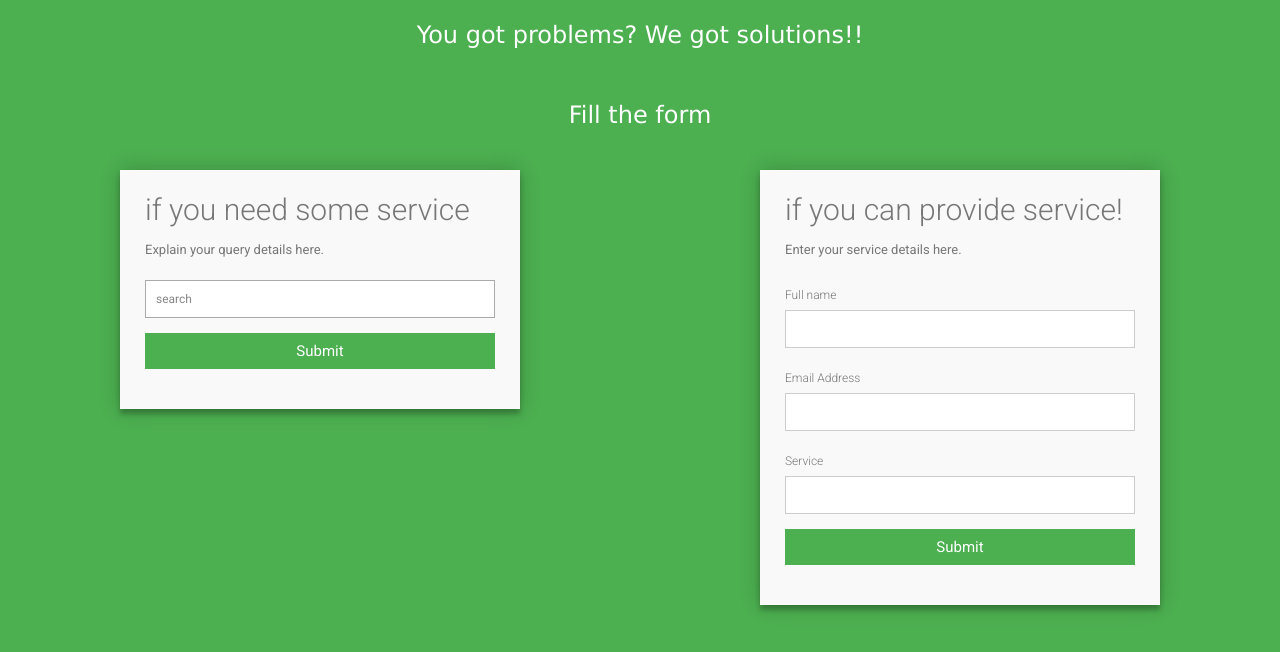
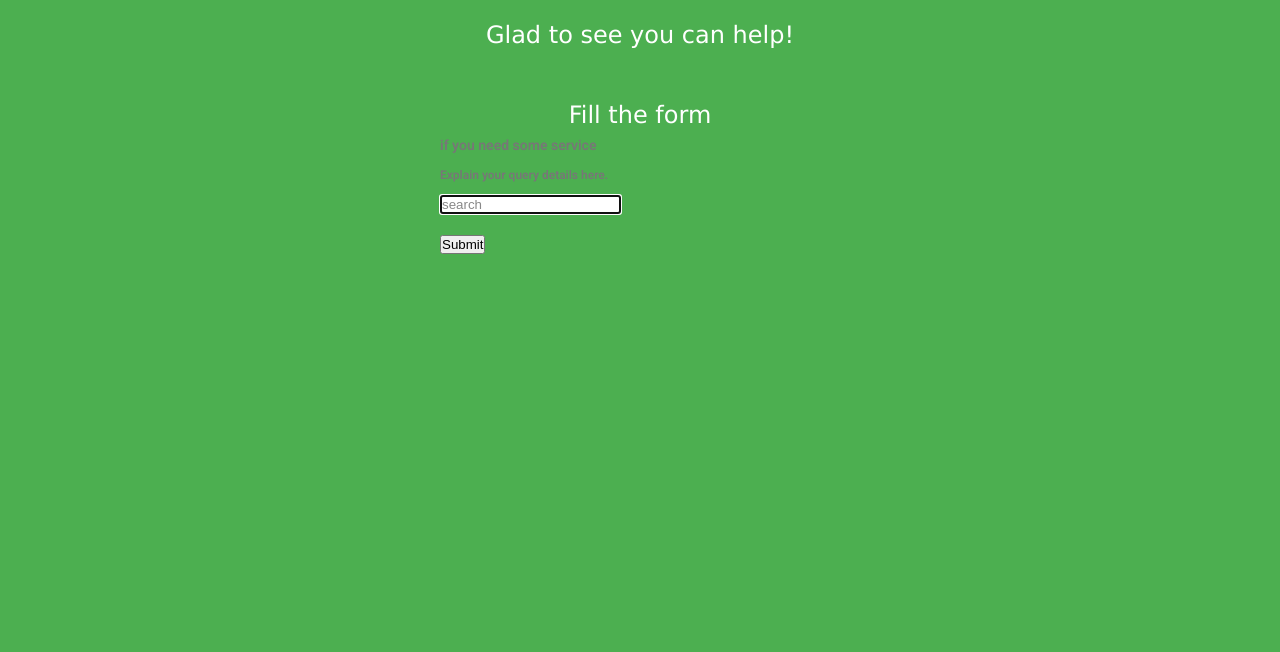
Before and after one commit to anushkrishnav/supdem, a Flask app: page / in a window 1280 px wide. Shown: the top 652 px of the page. Run offline with Flask 2, Linux system fonts and the light colour scheme.

Commit message:
Flow Updated

```diff
--- a/appli.py
+++ b/appli.py
@@ -11,10 +11,23 @@ migrate = Migrate(app, db=db)
 
 from model import Supplier, User
 from forms import UserForm, SupplierForm
-
+@app.route("/home", methods=['GET', 'POST'])
 @app.route("/", methods=['GET', 'POST'])
 def home():
-    #SupplierForm
+    #User Form
+    # Rf = UserForm()
+    # sFor = request.form['contact']
+    # print(sFor)
+    if request.method == "POST":
+            # sFor = request.form['contact']#User(email=Rf.email.data, name=Rf.name.data, service=Rf.service.data)
+
+            return redirect(url_for('recommendation',sFor=sFor))
+
+    return render_template('home.html')#,form=Rf)
+
+@app.route("/supplier", methods=['GET', 'POST'])
+def supplier():
+    #Supplier Form
     Sf = SupplierForm()
     Rf = UserForm()
     if request.method == "POST":
@@ -22,16 +35,25 @@ def home():
             db.session.add(sfor)
             db.session.commit()
             flash('Congratulations, you are now a registered Supplier!')
-            return redirect(url_for('data'))
+            return redirect(url_for('home'))
 
-    return render_template('index.html',form=Sf)
+    return render_template('supplier.html',form=Sf)
 
 @app.route("/data",methods = ['GET','POST'])
 def data():
     if request.method == 'GET':
         Supp = Supplier.query.all()
+        print("data",Supp)
+
         return render_template('data.html',Supp=Supp)
 
+@app.route("/recommendation",methods = ['GET','POST'])
+def recommendation():
+    if request.method == 'GET':
+        Supp = Supplier.query.all()
+        sFor=request.args.get('sFor')
+        print("recomme",sFor)
+        return render_template('recommend.html',Supp=Supp)
 
 @app.route("/about")
 def about():
@@ -40,20 +62,3 @@ def about():
 
 if __name__ == '__main__':
     app.run(debug=True)
-
-
-
-
-"""
-
-Hello Ma'am,
-Vedant here. Hope you are enjoying the Winter!
-Ma'am I had some questions
-1) I am Beta MLSA and the Founder of Devscript. Almost 50% of our team comprises of MLSAs and remaining have applied and are on the way to become. We also have a series where we provide a platform and exposure to the Alpha MLSAs for their Beta Conversion sessions/event and for further events as well. I wanted to know that how Microsoft can support us in our initiative? Something apart from the benefits we get being an MLSA.
-
-2) I am a Beta MLSA from Sept 2019 cohort and have completed 1 yr. During this period, I learnt a lot, have given tons of sessions, organised multiple events and hackathons, worked in many communities, also started one, mentored around 3000 students till date and enjoyed sharing knowledge and helping people. I am looking forward for becoming a Gold MLSA. I don't know what parameters and considered and what further should I need to do to become one. Becoming a Gold MLSA will really motivate me a lot! Will you please guide me on the same?
-
-Thanks and Regards,
-Vedant
-
-"""
--- a/templates/home.html
+++ b/templates/home.html
@@ -1,15 +1,21 @@
-{% extends "layout.html" %}
+{% extends "Layouts/layout.html" %}
 {% block content %}
-    {% for post in posts %}
-        <article class="media content-section">
-          <div class="media-body">
-            <div class="article-metadata">
-              <a class="mr-2" href="#">{{ post.author }}</a>
-              <small class="text-muted">{{ post.date_posted }}</small>
-            </div>
-            <h2><a class="article-title" href="#">{{ post.title }}</a></h2>
-            <p class="article-content">{{ post.content }}</p>
-          </div>
-        </article>
-    {% endfor %}
-{% endblock content %}
+<div class="headingTop"> Glad to see you can help!</div>
+<br>
+<div class="headingTop"> Fill the form</div>
+
+<div class="container">
+	<form action="{{ url_for('home') }}" method="post">
+		<h3>if you need some service</h3>
+		<h4>Explain your query details here.</h4>
+		<fieldset>
+			<input placeholder="search" type="text" tabindex="1" name = "contact" required autofocus>
+		</fieldset>
+		<fieldset>
+			<button name="submit" type="submit">Submit</button>
+		</fieldset>
+	</form>
+</div>
+
+</div>
+{% endblock %}
--- a/templates/index.html
+++ /dev/null
@@ -1,65 +0,0 @@
-
-{% extends "Layouts/layout.html" %}
-{% block content %}
-    <div class="headingTop"> You got problems? We got solutions!!</div>
-    <br>
-    <div class="headingTop"> Fill the form</div>
-
-    <div class="row">
-        <div class="column">
-            <div class="container">
-                <form id="contact" action="{{ url_for('home') }}" method="post">
-                    <h3>if you need some service</h3>
-                    <h4>Explain your query details here.</h4>
-                <fieldset>
-
-                    <input placeholder="search" type="text" tabindex="1" required autofocus>
-
-
-                    </fieldset>
-                    <fieldset>
-                        <button name="submit" type="submit" >Submit</button>
-                    </fieldset>
-                </form>
-            </div>
-        </div>
-        <div class=column>
-            <div class="container">
-                <form id="contact" action="" method="post">
-                    <h3>if you can provide service!</h3>
-                    <h4>Enter your service details here.</h4>
-                    {{form.hidden_tag()}}
-
-
-            <fieldset>
-                <label for="name">Full name</label>
-                {{ form.name(size=32) }}<br>
-                {% for error in form.name.errors %}
-            <span style="color: red;">[{{ error }}]</span>
-            {% endfor %}
-            </fieldset>
-            <fieldset>
-                <label for="name">Email Address</label>
-                {{ form.email(size=64) }}<br>
-            {% for error in form.email.errors %}
-            <span style="color: red;">[{{ error }}]</span>
-            {% endfor %}
-            </fieldset>
-            <fieldset>
-                <label for="Service">Service</label>
-                {{ form.service(size=32) }}<br>
-                {% for error in form.service.errors %}
-            <span style="color: red;">[{{ error }}]</span>
-            {% endfor %}
-
-            </fieldset>
-
-            <fieldset>
-                <button name="submit" type="submit" >Submit</button>
-            </fieldset>
-                </form>
-            </div>
-        </div>
-    </div>
-
-{% endblock %}
--- a/templates/recommend.html
+++ b/templates/recommend.html
@@ -59,11 +59,11 @@
         }
     </style>
     <h1 align="center" class="pageHeader">
-        Movie Monk
+        Recommended Suppliers
         </h1>
         </head>
 <body>
-<p>You are gonna love these Movies!!</p>
+<p>Hope this helps!!</p>
 
 
 
@@ -73,7 +73,7 @@
         <th>Supplier Name</th>
     </tr>
 
-    {% for d in allData %}
+    {% for d in Supp %}
 
     <tr>
         <td>{{ d['name'] }}</td>
```
Also changed, not shown: postman.py (deleted, +0 -10 lines), templates/supplier.html (added, +42 -0 lines), README.md.
